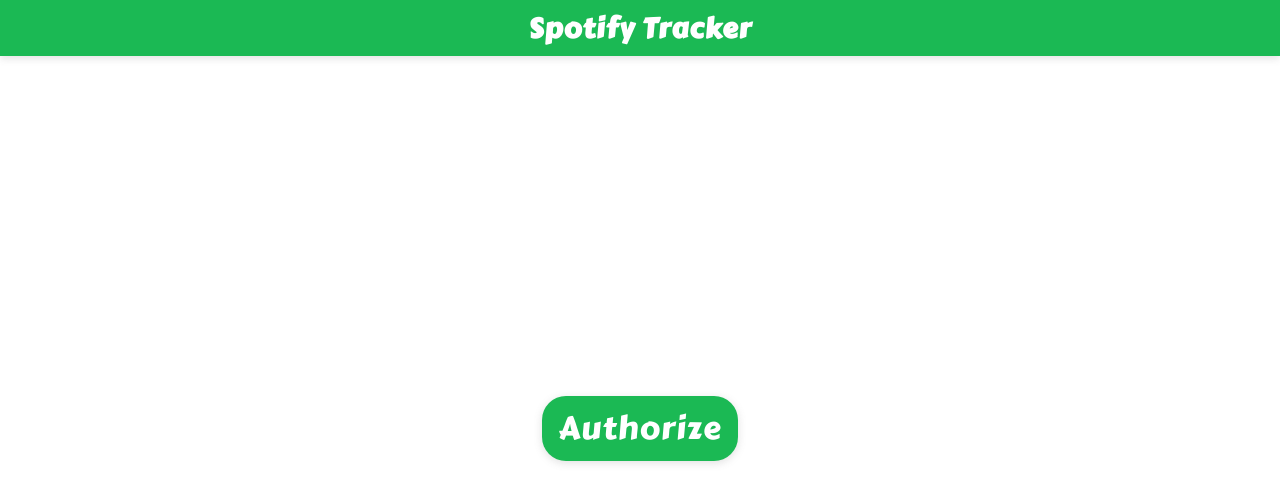
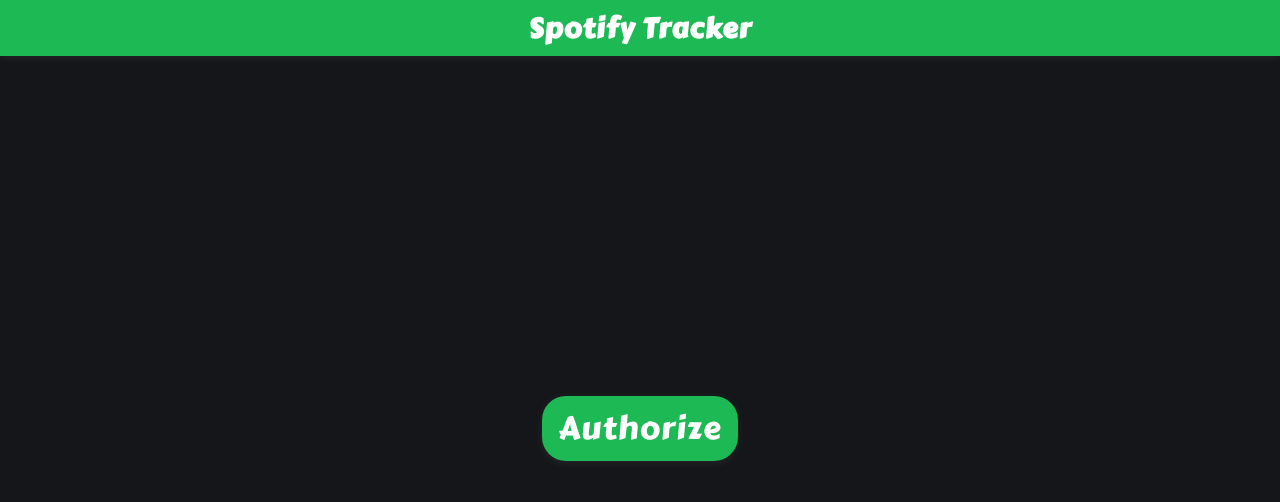
Before and after one commit to GreedyMarcus/spotify-tracker, a Next.js app: page / in a window 1280 px wide. Shown: the top 502 px of the page. Built offline with nearby package versions, Linux system fonts and the light colour scheme.

Commit message:
Replace color palette

```diff
--- a/src/components/AuthorizeLink/AuthorizeLink.styles.ts
+++ b/src/components/AuthorizeLink/AuthorizeLink.styles.ts
@@ -21,10 +21,11 @@
   :hover {
     background-color: ${({ theme }) => theme.colors.primary.light};
     box-shadow: none;
-    filter: drop-shadow(0 0 0.75rem ${({ theme }) => theme.colors.dark.main});
+    filter: drop-shadow(0 0 0.75rem ${({ theme }) => theme.colors.primary.dark});
   }
 
   :active {
-    filter: drop-shadow(0 0 0.25rem ${({ theme }) => theme.colors.dark.main});
+    background-color: ${({ theme }) => theme.colors.primary.dark};
+    filter: drop-shadow(0 0 0.25rem ${({ theme }) => theme.colors.primary.dark});
   }
 `;
--- a/src/components/Layout/Layout.styles.ts
+++ b/src/components/Layout/Layout.styles.ts
@@ -4,6 +4,8 @@
   display: flex;
   flex-direction: column;
   align-items: center;
+  background-color: ${({ theme }) => theme.colors.common.black};
+  color: ${({ theme }) => theme.colors.common.text};
   width: 100%;
   height: 100%;
 `;
@@ -20,7 +22,7 @@
 
 export const HeaderTitle = styled.h1`
   margin: 0;
-  color: #fff;
+  color: ${({ theme }) => theme.colors.common.white};
   font-family: "Carter One";
   font-size: 1.75rem;
   letter-spacing: 1px;
--- a/src/components/SpotifyProfile/SpotifyProfile.styles.ts
+++ b/src/components/SpotifyProfile/SpotifyProfile.styles.ts
@@ -10,6 +10,7 @@
 `;
 
 export const ContentImage = styled(Image)`
+  border: 2px solid ${({ theme }) => theme.colors.common.white} !important;
   border-radius: 50%;
 `;
 
--- a/src/components/SpotifyThumbnail/SpotifyThumbnail.styles.ts
+++ b/src/components/SpotifyThumbnail/SpotifyThumbnail.styles.ts
@@ -2,7 +2,8 @@
 import Image from "next/image";
 
 export const ContentImage = styled(Image)`
-  border-radius: 50%;
+  border: 2px solid ${({ theme }) => theme.colors.common.white} !important;
+  border-radius: 8px;
 `;
 
 export const Text = styled.p`
--- a/src/styles/theme.ts
+++ b/src/styles/theme.ts
@@ -2,12 +2,15 @@
 
 export const theme: Readonly<DefaultTheme> = {
   colors: {
+    common: {
+      black: "#141619",
+      white: "#fff",
+      text: "#eaeaea"
+    },
     primary: {
-      main: "#1bb954",
-      light: "#1dc95c"
-    },
-    dark: {
-      main: "#2e3d49"
+      main: "#1db954",
+      light: "#1ed760",
+      dark: "#1aa34a"
     }
   },
   elevation: {
```
Also changed, not shown: src/styles/styled.d.ts (+6 -3 lines), public/images/preview.png.
